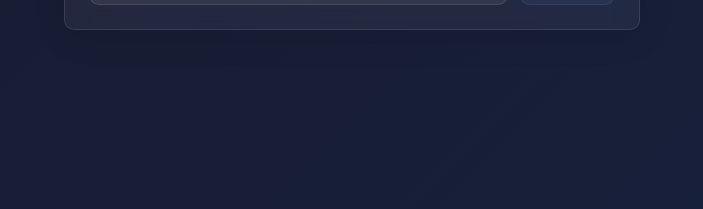
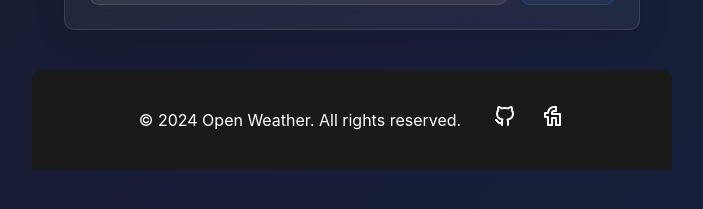
Before and after one commit to maro14/open-weather, a React (Vite) app: page / in a window 1280 px wide. Shown: the part 425-634 px from the top of the page, without its empty margins (288-991 px from the left). Built offline with nearby package versions, Linux system fonts and the light colour scheme; no server answers.

Commit message:
add footer component

```diff
--- a/package.json
+++ b/package.json
@@ -13,6 +13,7 @@
     "axios": "^1.7.9",
     "react": "^18.3.1",
     "react-dom": "^18.3.1",
+    "react-icons": "^5.5.0",
     "react-spinners": "^0.15.0"
   },
   "devDependencies": {
--- a/src/App.tsx
+++ b/src/App.tsx
@@ -1,9 +1,11 @@
 import { WeatherPage } from './pages/WeatherPage/WeatherPage'
+import Footer from './components/Footer/Footer'
 
 function App() {
   return (
     <div>
       <WeatherPage />
+      <Footer />
     </div>
   )
 }
--- /dev/null
+++ b/src/components/Footer/Footer.css
@@ -0,0 +1,40 @@
+.footer {
+    background-color: #1a1a1a;
+    color: #ffffff;
+    padding: 2rem 0;
+    margin-top: auto;
+    border-radius: 10px 10px 0 0;
+}
+
+.footer-content {
+    max-width: 1200px;
+    margin: 0 auto;
+    display: flex;
+    justify-content: center;
+    align-items: center;
+    gap: 2rem;
+}
+
+.social-links {
+    display: flex;
+    gap: 1.5rem;
+}
+
+.social-links a {
+    color: #ffffff;
+    text-decoration: none;
+    transition: color 0.3s ease;
+    font-size: 1.5rem;
+}
+
+.social-links a:hover {
+    color: #4a9eff;
+}
+
+@media (max-width: 768px) {
+    .footer-content {
+        flex-direction: column;
+        text-align: center;
+        padding: 0 1rem;
+    }
+}
--- /dev/null
+++ b/src/components/Footer/Footer.tsx
@@ -0,0 +1,23 @@
+import React from 'react';
+import { TbBrandGithub, TbBrandFiverr } from 'react-icons/tb';
+import './Footer.css';
+
+const Footer: React.FC = () => {
+    return (
+        <footer className="footer">
+            <div className="footer-content">
+                <p>© 2024 Open Weather. All rights reserved.</p>
+                <div className="social-links">
+                    <a href="https://github.com/yourusername" target="_blank" rel="noopener noreferrer">
+                        <TbBrandGithub />
+                    </a>
+                    <a href="https://fiverr.com/yourusername" target="_blank" rel="noopener noreferrer">
+                        <TbBrandFiverr />
+                    </a>
+                </div>
+            </div>
+        </footer>
+    );
+};
+
+export default Footer;
```
Also changed, not shown: 1 other file (tests, documents, lock files or other folders).
